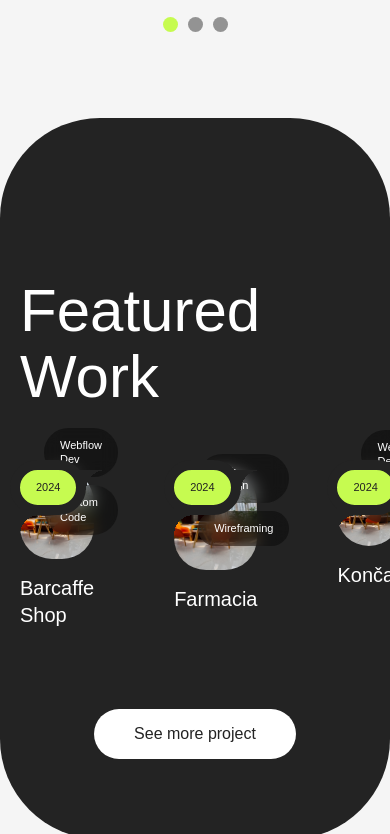
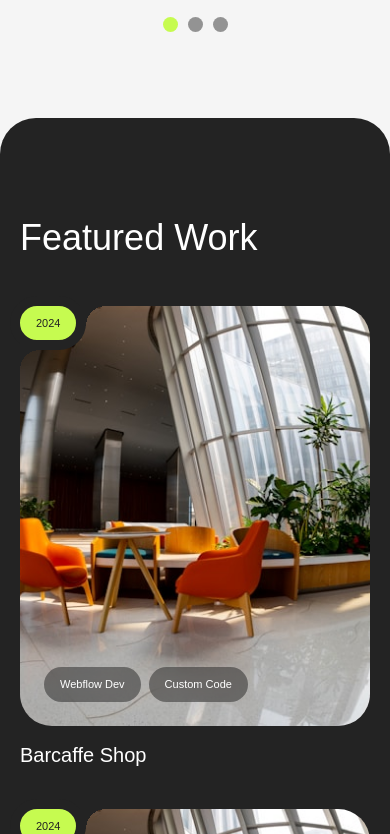
Before and after one commit to petar-simeta/evidente-website, a Next.js app: page / in a window 390 px wide. Shown: the part 2350-3184 px from the top of the page. Built offline with nearby package versions, Linux system fonts and the light colour scheme; a web font is replaced by a local one.

Commit message:
added css for responsive work section

```diff
--- a/app/page.module.scss
+++ b/app/page.module.scss
@@ -734,11 +734,21 @@
   padding: 160px 0 80px;
   border-radius: 100px;
 
+  @media (max-width: 1300px) {
+    padding: 100px 0 60px;
+    border-radius: 36px;
+  }
+
   h2 {
     font-size: 60px;
     line-height: 1.1;
     font-weight: 400;
     margin-bottom: 60px;
+
+    @media (max-width: 700px) {
+      font-size: 36px;
+      margin-bottom: 48px;
+    }
   }
 
   .projectGrid {
@@ -746,6 +756,21 @@
     grid-template-columns: repeat(3, 1fr);
     gap: 80px;
     margin-bottom: 80px;
+
+    @media (max-width: 1500px) {
+      gap: 60px;
+    }
+    @media (max-width: 1300px) {
+      gap: 40px;
+    }
+    @media (max-width: 1000px) {
+      gap: 20px;
+    }
+    @media (max-width: 700px) {
+      grid-template-columns: repeat(1, 1fr);
+      gap: 40px;
+      margin-bottom: 40px;
+    }
 
     .projectCard {
       display: flex;
```
